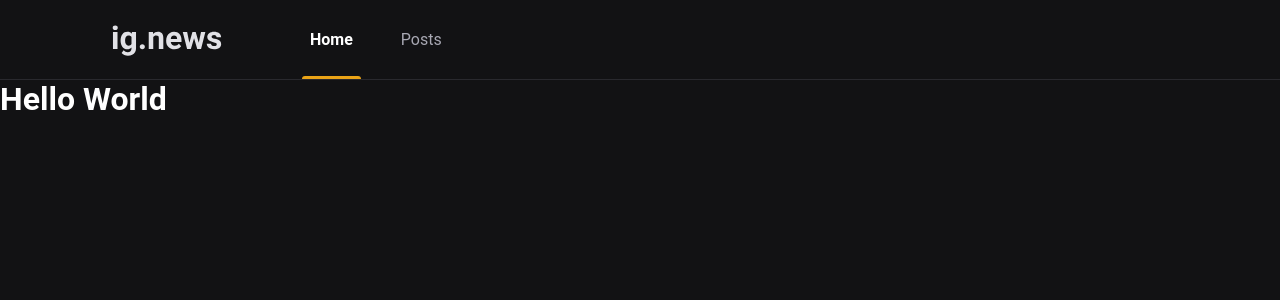
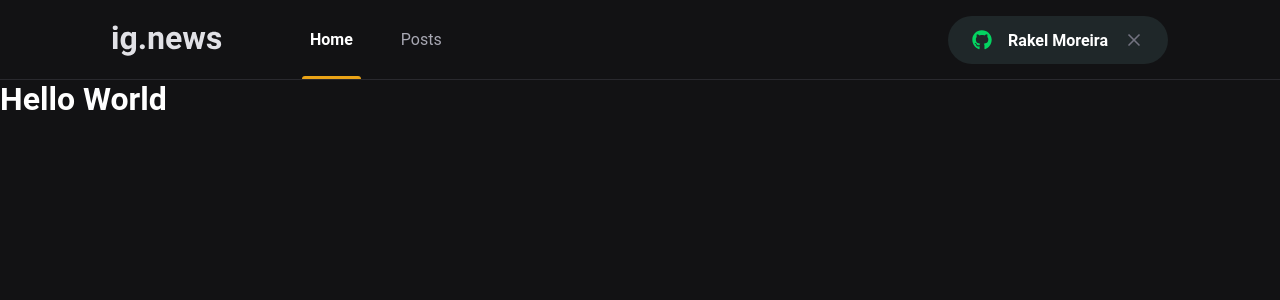
Before and after one commit to rakelmm/ignews, a Next.js app: page / in a window 1280 px wide. Shown: the top 300 px of the page. Built offline with nearby package versions, Linux system fonts and the light colour scheme.

Commit message:
Componebt: SigninButton

```diff
--- a/package.json
+++ b/package.json
@@ -12,6 +12,7 @@
     "next": "12.1.0",
     "react": "17.0.2",
     "react-dom": "17.0.2",
+    "react-icons": "^4.3.1",
     "sass": "^1.49.9"
   },
   "devDependencies": {
--- a/src/components/Header/index.tsx
+++ b/src/components/Header/index.tsx
@@ -1,3 +1,4 @@
+import { SigninButton } from '../SigninButton';
 import styles from './styles.module.scss';
 
 export function Header() {
@@ -9,6 +10,8 @@
                 <a className={styles.active} href="">Home</a>
                 <a href="">Posts</a>
                 </nav>
+
+                <SigninButton />
             </div>
         </header>
     );
--- a/src/components/Header/styles.module.scss
+++ b/src/components/Header/styles.module.scss
@@ -51,4 +51,8 @@
             }
         }
     }
+
+    button {
+        margin-left: auto;
+    }
 }
--- a/src/components/SigninButton/index.tsx
+++ b/src/components/SigninButton/index.tsx
@@ -0,0 +1,27 @@
+import { FaGithub } from 'react-icons/fa'
+import { FiX } from 'react-icons/fi'
+
+import styles from './styles.module.scss';
+
+export function SigninButton() {
+    const isUserLoggedIn =true;
+
+    return isUserLoggedIn ? (
+        <button
+        type="button"
+        className={styles.signInButton}
+        >
+            <FaGithub color='#04d361' />
+            Rakel Moreira
+            <FiX color='#737380' className={styles.closeIcon} />
+        </button>
+    ) : (
+        <button
+        type="button"
+        className={styles.signInButton}
+        >
+            <FaGithub color='#eba417' />
+            Sign in with Github
+        </button>
+    );
+}
--- /dev/null
+++ b/src/components/SigninButton/styles.module.scss
@@ -0,0 +1,33 @@
+.signInButton {
+    height: 3rem;
+    border-radius: 3rem;
+    background: var(--gray-850);
+    border: 0;
+    padding: 0 1.5rem;
+
+    display: flex;
+    align-items: center;
+    justify-content: center;
+
+    color: var(--white);
+    font-weight: bold;
+
+    svg {
+        width: 20px;
+        height: 20px;
+    }
+
+    svg:first-child {
+        margin-right: 1rem;
+    }
+
+    svg.closeIcon {
+        margin-left: 1rem;
+    }
+
+    transition: filter 0.2s;
+
+    &:hover {
+        filter: brightness(0.8);
+    }
+}
--- a/src/styles/global.scss
+++ b/src/styles/global.scss
@@ -10,6 +10,7 @@
     --gray-100: #e1e1e6;
     --gray-300: #a8a8b3;
     --gray-800: #29292e;
+    --gray-850: #1f2729;
     --gray-900: #121214;
 
     --cyan-500: #61dafb;
```
Also changed, not shown: src/components/SigninButton/styles.modules.scss (deleted), 1 other file (tests, documents, lock files or other folders).
